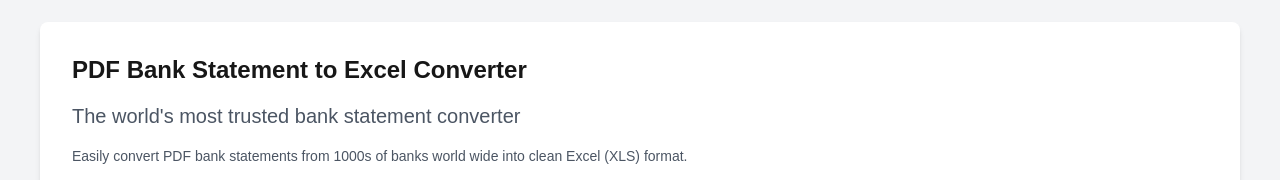
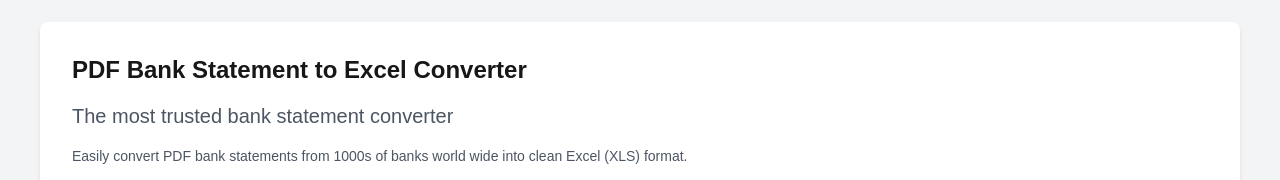
Before and after one commit to fujahgabriel/Bank-Statement-Converter, a Next.js app: page / in a window 1280 px wide. Shown: the part 250-430 px from the top of the page. Built offline with nearby package versions, Linux system fonts and the light colour scheme.

Commit message:
Update page.tsx

```diff
--- a/src/app/page.tsx
+++ b/src/app/page.tsx
@@ -83,7 +83,7 @@ export default function Home() {
     <div className="min-h-screen bg-gray-100 dark:bg-gray-900 flex items-center justify-center">
       <div className="bg-white p-8 rounded-lg shadow-md w-full mx-10">
         <h1 className="text-2xl dark:text-gray-800 font-bold mb-4">PDF Bank Statement to Excel Converter</h1>
-        <h2 className="text-xl text-gray-600 mb-4">The world's most trusted bank statement converter</h2>
+        <h2 className="text-xl text-gray-600 mb-4">The most trusted bank statement converter</h2>
         <p className="text-sm text-gray-600 mb-4">Easily convert PDF bank statements from 1000s of banks world wide into clean Excel (XLS) format.</p>
 
 
```
